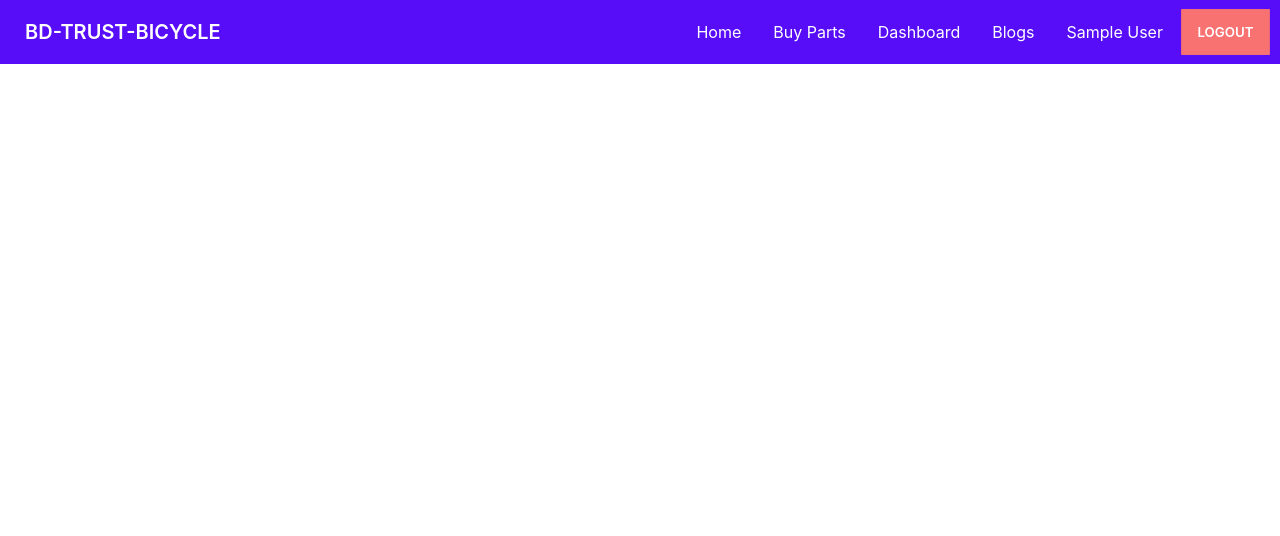
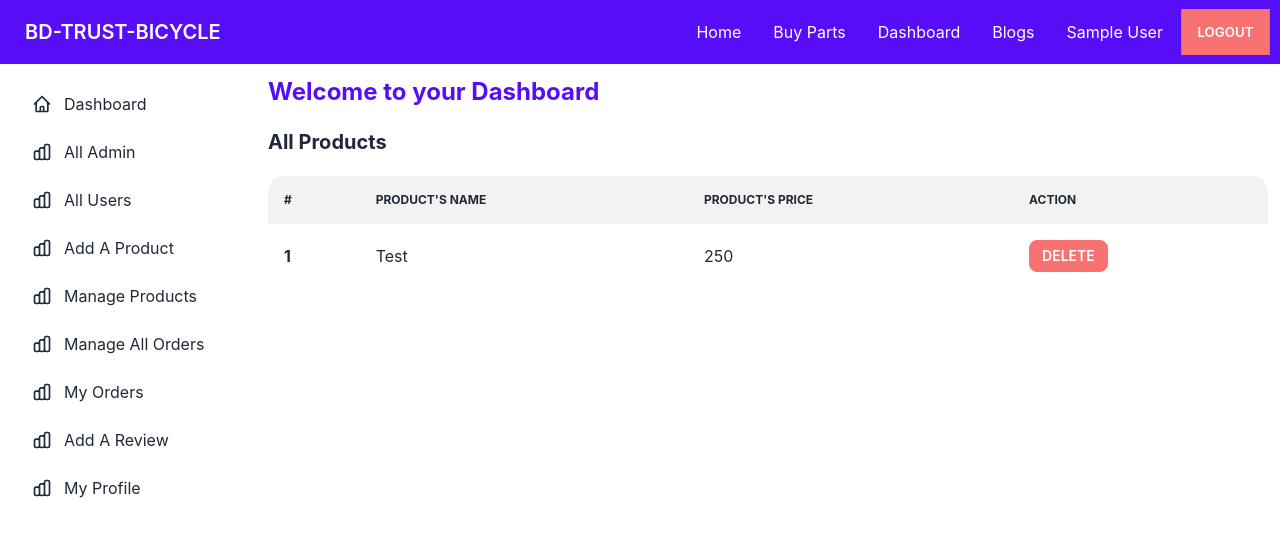
Before and after one commit to Rafat-Web-Developer/bd-trust-bicycle, a React (Create React App) app: page /dashboard/manageProducts in a window 1280 px wide. Shown: the top 536 px of the page. Built offline with nearby package versions, Linux system fonts and the light colour scheme; no server answers; sample sign-in values are in the browser's storage.

Commit message:
Create Manage Products and Design that component

```diff
--- a/src/App.js
+++ b/src/App.js
@@ -12,6 +12,7 @@ import Signup from "./Pages/Login/Signup";
 import RequireAuth from "./Pages/Auth/RequireAuth";
 import AllUsers from "./Pages/Dashboard/Admin/AllUsers";
 import AllAdmin from "./Pages/Dashboard/Admin/AllAdmin";
+import ManageProducts from "./Pages/Dashboard/Admin/ManageProducts";
 
 function App() {
   return (
@@ -30,6 +31,10 @@ function App() {
         >
           <Route path="allAdmin" element={<AllAdmin></AllAdmin>}></Route>
           <Route path="allUsers" element={<AllUsers></AllUsers>}></Route>
+          <Route
+            path="manageProducts"
+            element={<ManageProducts></ManageProducts>}
+          ></Route>
           <Route path="myOrders" element={<MyOrders></MyOrders>}></Route>
           <Route path="addReview" element={<AddReview></AddReview>}></Route>
           <Route path="profile" element={<Profile></Profile>}></Route>
--- /dev/null
+++ b/src/Pages/Dashboard/Admin/ManageProducts.js
@@ -0,0 +1,35 @@
+import React from "react";
+
+const ManageProducts = () => {
+  return (
+    <section>
+      <h1 className="mb-5 font-bold text-xl">All Products</h1>
+      <div class="overflow-x-auto">
+        <table class="table table-zebra w-full">
+          <thead>
+            <tr>
+              <th>#</th>
+              <th>Product's Name</th>
+              <th>Product's Price</th>
+              <th>Action</th>
+            </tr>
+          </thead>
+          <tbody>
+            <tr>
+              <th>1</th>
+              <td>Test</td>
+              <td>250</td>
+              <td>
+                <button className="btn btn-error btn-sm text-white">
+                  Delete
+                </button>
+              </td>
+            </tr>
+          </tbody>
+        </table>
+      </div>
+    </section>
+  );
+};
+
+export default ManageProducts;
--- a/src/Pages/Dashboard/Dashboard.js
+++ b/src/Pages/Dashboard/Dashboard.js
@@ -58,6 +58,17 @@ const Dashboard = () => {
             <Link to="/dashboard/allUsers">{sideLogo}All Users</Link>
           </li>
           <li>
+            <Link to="/dashboard/allUsers">{sideLogo}Add A Product</Link>
+          </li>
+          <li>
+            <Link to="/dashboard/manageProducts">
+              {sideLogo}Manage Products
+            </Link>
+          </li>
+          <li>
+            <Link to="/dashboard/allUsers">{sideLogo}Manage All Orders</Link>
+          </li>
+          <li>
             <Link to="/dashboard/myOrders">{sideLogo}My Orders</Link>
           </li>
           <li>
```
